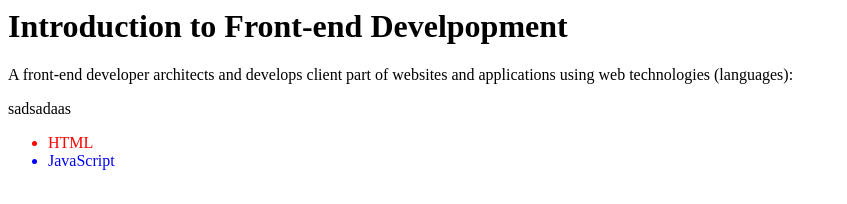
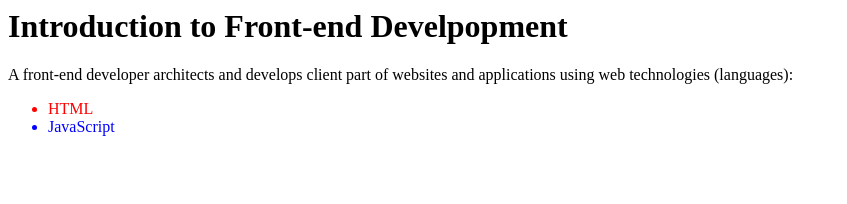
Before and after one commit to Ignajcio98/si-front-end-development, a plain HTML site: page index.html in a window 1280 px wide. Shown: the whole page, without its empty margins (0-847 px from the left). Drawn offline with Linux system fonts and the light colour scheme.

Commit message:
Paragraph Removed

```diff
--- a/index.html
+++ b/index.html
@@ -1,6 +1,6 @@
 <h1>Introduction to Front-end Develpopment</h1>
 <p>A front-end developer architects and develops client part of websites and applications using web technologies (languages):</p>
-<p>sadsadaas</p>
+
 <ul>
 <li style="color:red;">HTML</li>
 <li style="color:blue;>CSS</li>
```
